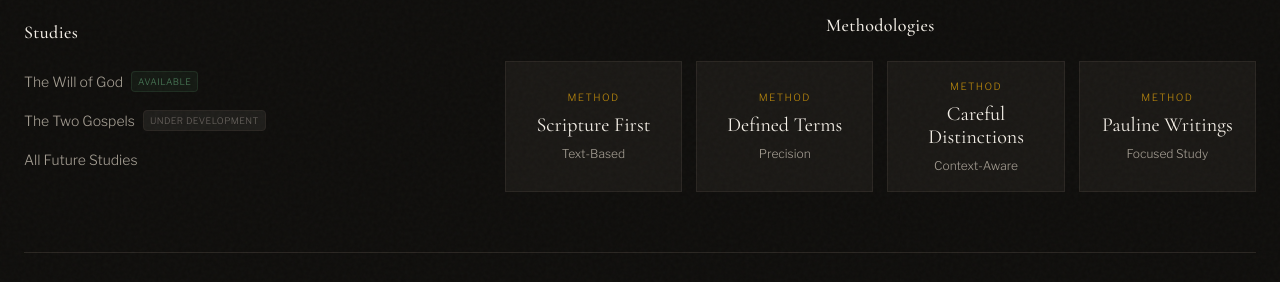
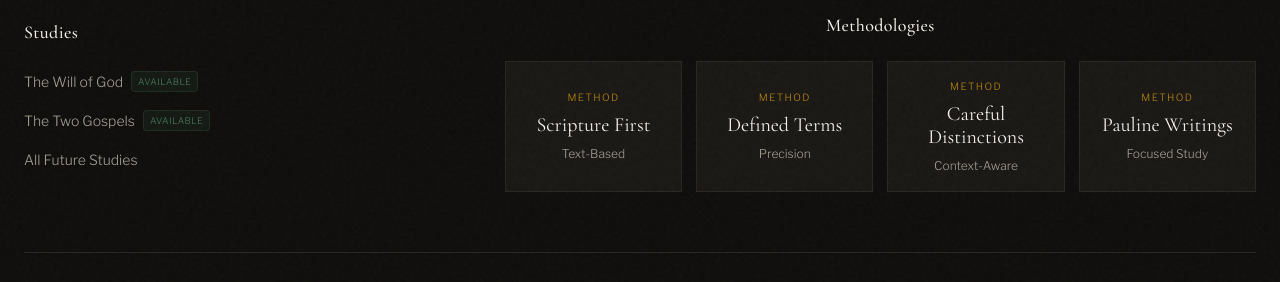
Before and after one commit to ScriptureExamined/PaulineEpistles, a Jekyll site: the page built from index.html, in a window 1280 px wide and 900 px high, scrolled down 1477 px. Shown: the part 537-819 px from the top of the window. Built offline with Jekyll 4.4.1, drawn with Linux system fonts in a browser that asks for light colours.

Commit message:
Update default.html

```diff
--- a/_layouts/default.html
+++ b/_layouts/default.html
@@ -115,7 +115,7 @@ layout: none
               <li>
                 <a href="{{ '/theTwoGospels.html' | relative_url }}">
                   The Two Gospels
-                  <span class="footer-tag upcoming">Under Development</span>
+                  <span class="footer-tag available">Available</span>
                 </a>
               </li>
               <li>
```
